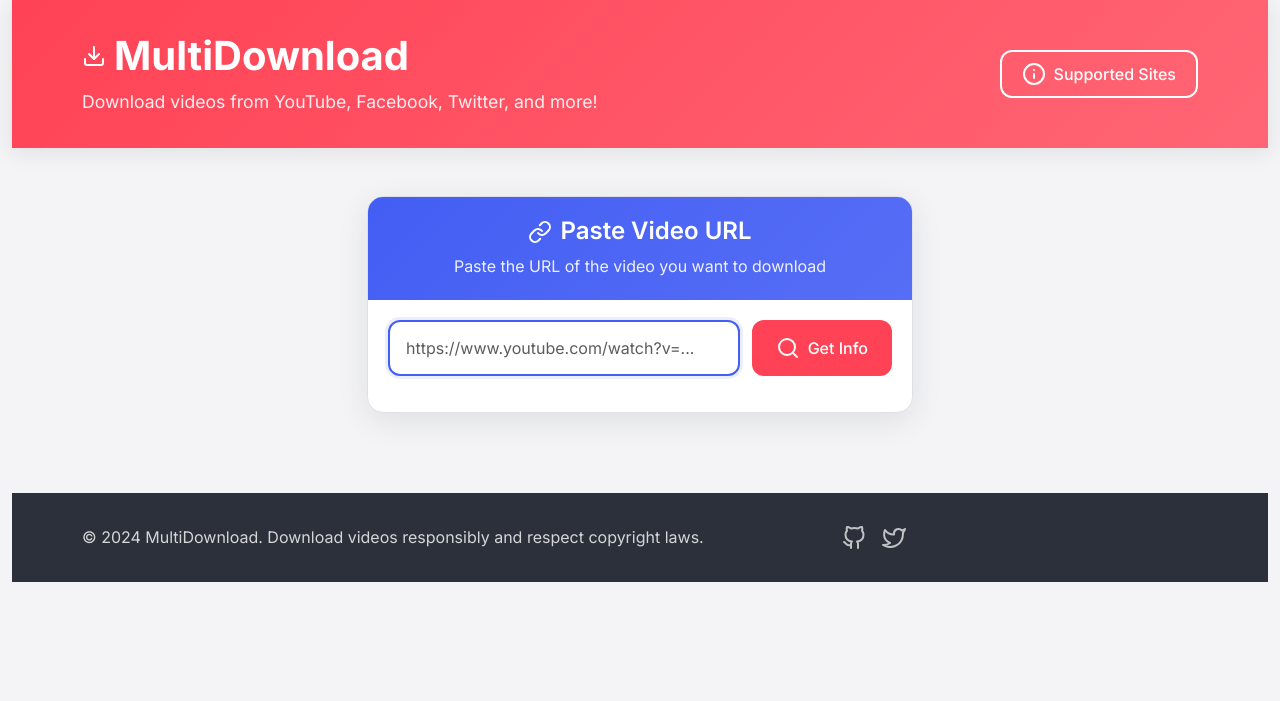
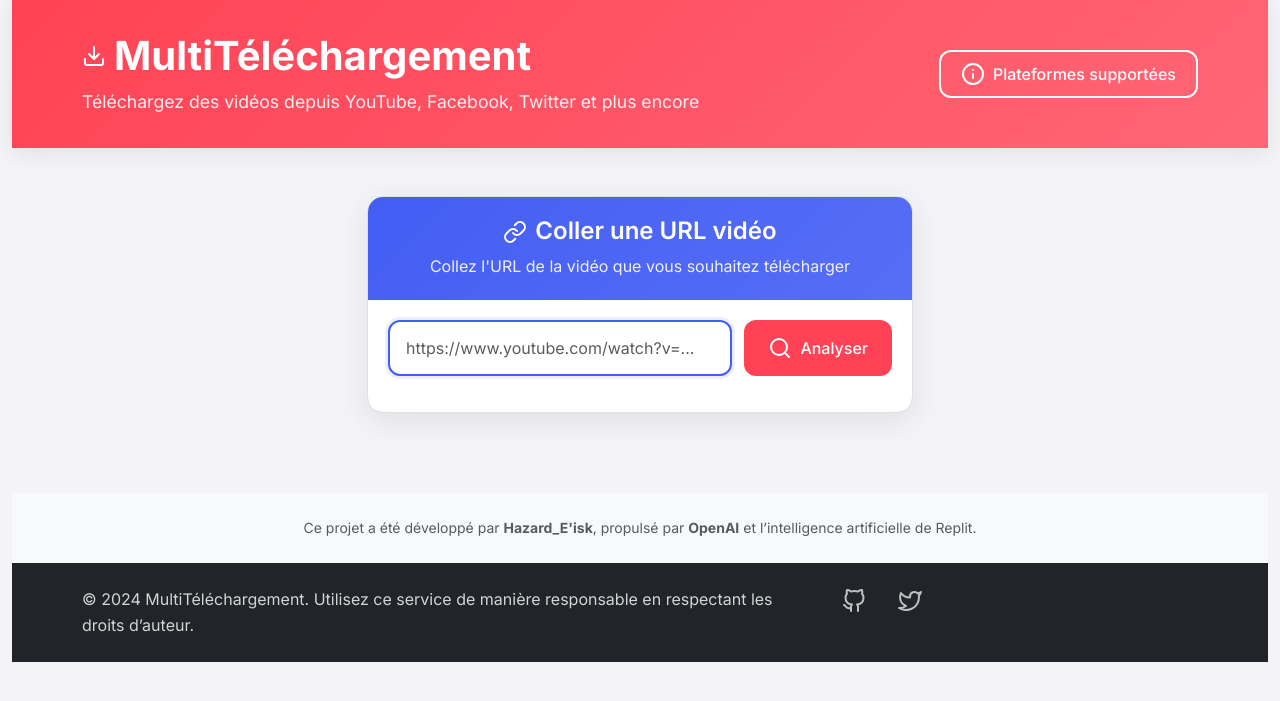
Before and after one commit to BOBOJUNIORK/Multi-Downloader, a Python web app: template templates/index.html in a window 1280 px wide. Shown: the top 701 px of the page. Run offline with Jinja, Linux system fonts and the light colour scheme; the template is opened without the code that fills it, so the values that code supplies are empty; some libraries are stand-ins or nearby versions.

Commit message:
Update index.html

```diff
--- a/templates/index.html
+++ b/templates/index.html
@@ -1,95 +1,69 @@
+
 <!DOCTYPE html>
-<html lang="en">
+<html lang="fr">
 <head>
     <meta charset="UTF-8">
     <meta name="viewport" content="width=device-width, initial-scale=1.0">
-    <title>MultiDownload - Video Downloader</title>
-
-    <!-- Bootstrap CSS -->
+    <title>MultiTéléchargement - Téléchargeur de Vidéos</title>
     <link href="https://cdn.jsdelivr.net/npm/bootstrap@5.3.0/dist/css/bootstrap.min.css" rel="stylesheet">
-
-    <!-- Google Fonts -->
     <link rel="preconnect" href="https://fonts.googleapis.com">
     <link rel="preconnect" href="https://fonts.gstatic.com" crossorigin>
     <link href="https://fonts.googleapis.com/css2?family=Inter:wght@300;400;500;600;700&family=Poppins:wght@300;400;500;600;700&display=swap" rel="stylesheet">
-
-    <!-- Feather Icons -->
     <script src="https://unpkg.com/feather-icons"></script>
-
-    <!-- Custom CSS -->
     <link rel="stylesheet" href="{{ url_for('static', filename='style.css') }}">
 </head>
 <body>
 <div class="container-fluid">
-        <!-- Header -->
     <header class="header">
         <div class="container">
             <div class="row align-items-center">
                 <div class="col-md-8">
                     <h1 class="logo">
                         <i data-feather="download"></i>
-                            MultiDownload
+                        MultiTéléchargement
                     </h1>
-                        <p class="tagline">Download videos from YouTube, Facebook, Twitter, and more!</p>
+                    <p class="tagline">Téléchargez des vidéos depuis YouTube, Facebook, Twitter et plus encore</p>
                 </div>
                 <div class="col-md-4 text-end">
                     <button class="btn btn-outline-primary" id="supportedSitesBtn">
                         <i data-feather="info"></i>
-                            Supported Sites
+                        Plateformes supportées
                     </button>
                 </div>
             </div>
         </div>
     </header>
-
-        <!-- Main Content -->
     <main class="main-content">
         <div class="container">
-                <!-- URL Input Section -->
             <div class="row justify-content-center">
                 <div class="col-lg-8 col-xl-6">
                     <div class="download-card">
                         <div class="card-header">
-                                <h2><i data-feather="link"></i> Paste Video URL</h2>
-                                <p>Paste the URL of the video you want to download</p>
+                            <h2><i data-feather="link"></i> Coller une URL vidéo</h2>
+                            <p>Collez l'URL de la vidéo que vous souhaitez télécharger</p>
                         </div>
-
                         <div class="card-body">
                             <form id="urlForm">
                                 <div class="url-input-group">
-                                        <input
-                                            type="url"
-                                            id="videoUrl"
-                                            class="form-control url-input"
-                                            placeholder="https://www.youtube.com/watch?v=..."
-                                            required
-                                        >
+                                    <input type="url" id="videoUrl" class="form-control url-input" placeholder="https://www.youtube.com/watch?v=..." required>
                                     <button type="submit" class="btn btn-primary btn-get-info">
                                         <i data-feather="search"></i>
-                                            Get Info
+                                        Analyser
                                     </button>
                                 </div>
                             </form>
-
-                                <!-- Error Messages -->
                             <div id="errorMessage" class="alert alert-danger d-none" role="alert">
                                 <i data-feather="alert-circle"></i>
                                 <span></span>
                             </div>
-
-                                <!-- Loading State -->
                             <div id="loadingState" class="loading-state d-none">
-                                    <div class="spinner-border text-primary" role="status">
-                                        <span class="visually-hidden">Loading...</span>
-                                    </div>
-                                    <p>Analyzing video...</p>
+                                <div class="spinner-border text-primary" role="status"></div>
+                                <p>Analyse de la vidéo en cours...</p>
                             </div>
                         </div>
                     </div>
                 </div>
             </div>
-
-                <!-- Video Info Section -->
             <div class="row justify-content-center">
                 <div class="col-lg-10 col-xl-8">
                     <div id="videoInfoSection" class="video-info-section d-none">
@@ -97,7 +71,7 @@
                             <div class="row">
                                 <div class="col-md-4">
                                     <div class="video-thumbnail">
-                                            <img id="videoThumbnail" src="" alt="Video Thumbnail" class="img-fluid">
+                                        <img id="videoThumbnail" src="" alt="Miniature" class="img-fluid">
                                         <div class="platform-badge" id="platformBadge"></div>
                                     </div>
                                 </div>
@@ -105,50 +79,33 @@
                                     <div class="video-details">
                                         <h3 id="videoTitle"></h3>
                                         <div class="video-meta">
-                                                <span class="meta-item">
-                                                    <i data-feather="user"></i>
-                                                    <span id="videoUploader"></span>
-                                                </span>
-                                                <span class="meta-item">
-                                                    <i data-feather="clock"></i>
-                                                    <span id="videoDuration"></span>
-                                                </span>
+                                            <span class="meta-item"><i data-feather="user"></i><span id="videoUploader"></span></span>
+                                            <span class="meta-item"><i data-feather="clock"></i><span id="videoDuration"></span></span>
                                         </div>
                                     </div>
                                 </div>
                             </div>
                         </div>
-
-                            <!-- Download Options -->
                         <div class="download-options">
-                                <h4><i data-feather="download"></i> Choose Download Format</h4>
-
+                            <h4><i data-feather="download"></i> Choisir un format</h4>
                             <div class="format-tabs">
                                 <ul class="nav nav-pills" id="formatTabs" role="tablist">
                                     <li class="nav-item" role="presentation">
                                         <button class="nav-link active" id="video-tab" data-bs-toggle="pill" data-bs-target="#video-pane" type="button" role="tab">
-                                                <i data-feather="video"></i>
-                                                Video
+                                            <i data-feather="video"></i> Vidéo
                                         </button>
                                     </li>
                                     <li class="nav-item" role="presentation">
                                         <button class="nav-link" id="audio-tab" data-bs-toggle="pill" data-bs-target="#audio-pane" type="button" role="tab">
-                                                <i data-feather="music"></i>
-                                                Audio Only
+                                            <i data-feather="music"></i> Audio seulement
                                         </button>
                                     </li>
                                 </ul>
                             </div>
-
                             <div class="tab-content" id="formatTabContent">
-                                    <!-- Video Formats -->
                                 <div class="tab-pane fade show active" id="video-pane" role="tabpanel">
-                                        <div id="videoFormats" class="format-list">
-                                            <!-- Video formats will be populated here -->
+                                    <div id="videoFormats" class="format-list"></div>
                                 </div>
-                                    </div>
-
-                                    <!-- Audio Format -->
                                 <div class="tab-pane fade" id="audio-pane" role="tabpanel">
                                     <div class="format-list">
                                         <div class="format-option">
@@ -157,8 +114,7 @@
                                                 <span class="format-quality">192 kbps</span>
                                             </div>
                                             <button class="btn btn-success download-btn" data-quality="audio">
-                                                    <i data-feather="download"></i>
-                                                    Download MP3
+                                                <i data-feather="download"></i> Télécharger MP3
                                             </button>
                                         </div>
                                     </div>
@@ -168,13 +124,11 @@
                     </div>
                 </div>
             </div>
-
-                <!-- Download Progress Section -->
             <div class="row justify-content-center">
                 <div class="col-lg-8 col-xl-6">
                     <div id="downloadProgress" class="download-progress d-none">
                         <div class="progress-card">
-                                <h4><i data-feather="download-cloud"></i> Downloading...</h4>
+                            <h4><i data-feather="download-cloud"></i> Téléchargement...</h4>
                             <div class="progress-bar-container">
                                 <div class="progress">
                                     <div id="progressBar" class="progress-bar" role="progressbar" style="width: 0%"></div>
@@ -192,80 +146,31 @@
             </div>
         </div>
     </main>
-
-        <!-- Supported Sites Modal -->
-        <div class="modal fade" id="supportedSitesModal" tabindex="-1">
-            <div class="modal-dialog modal-lg">
-                <div class="modal-content">
-                    <div class="modal-header">
-                        <h5 class="modal-title">
-                            <i data-feather="globe"></i>
-                            Supported Platforms
-                        </h5>
-                        <button type="button" class="btn-close" data-bs-dismiss="modal"></button>
+    <section class="bg-light text-center py-4">
+        <div class="container">
+            <p class="mb-0 small text-muted">
+                Ce projet a été développé par <strong>Hazard_E'isk</strong>, propulsé par <strong>OpenAI</strong> et l’intelligence artificielle de Replit.
+            </p>
         </div>
-                    <div class="modal-body">
-                        <p class="text-muted mb-3">This downloader supports hundreds of platforms including:</p>
-                        <div class="row">
-                            <div class="col-md-6">
-                                <ul class="supported-sites-list">
-                                    <li><i data-feather="play"></i> YouTube</li>
-                                    <li><i data-feather="facebook"></i> Facebook</li>
-                                    <li><i data-feather="twitter"></i> Twitter</li>
-                                    <li><i data-feather="instagram"></i> Instagram</li>
-                                    <li><i data-feather="music"></i> TikTok</li>
-                                </ul>
-                            </div>
-                            <div class="col-md-6">
-                                <ul class="supported-sites-list">
-                                    <li><i data-feather="video"></i> Vimeo</li>
-                                    <li><i data-feather="twitch"></i> Twitch</li>
-                                    <li><i data-feather="eye"></i> Dailymotion</li>
-                                    <li><i data-feather="bookmark"></i> Pinterest</li>
-                                    <li><i data-feather="message-circle"></i> Reddit</li>
-                                </ul>
-                            </div>
-                        </div>
-                        <div class="alert alert-info mt-3">
-                            <i data-feather="info"></i>
-                            And many more! Just paste any video URL to check if it's supported.
-                        </div>
-                    </div>
-                </div>
-            </div>
-        </div>
-
-        <!-- Footer -->
-        <footer class="footer">
+    </section>
+    <footer class="footer py-4 bg-dark text-white">
         <div class="container">
             <div class="row">
                 <div class="col-md-8">
-                        <p>&copy; 2024 MultiDownload. Download videos responsibly and respect copyright laws.</p>
+                    <p class="mb-0">&copy; 2024 MultiTéléchargement. Utilisez ce service de manière responsable en respectant les droits d’auteur.</p>
                 </div>
                 <div class="col-md-4 text-end">
                     <div class="social-links">
-                            <a href="#" class="social-link">
-                                <i data-feather="github"></i>
-                            </a>
-                            <a href="#" class="social-link">
-                                <i data-feather="twitter"></i>
-                            </a>
+                        <a href="#" class="social-link text-white me-3"><i data-feather="github"></i></a>
+                        <a href="#" class="social-link text-white"><i data-feather="twitter"></i></a>
                     </div>
                 </div>
             </div>
         </div>
     </footer>
 </div>
-
-    <!-- Bootstrap JS -->
 <script src="https://cdn.jsdelivr.net/npm/bootstrap@5.3.0/dist/js/bootstrap.bundle.min.js"></script>
-
-    <!-- Custom JS -->
 <script src="{{ url_for('static', filename='script.js') }}"></script>
-
-    <!-- Initialize Feather Icons -->
-    <script>
-        feather.replace();
-    </script>
+<script>feather.replace();</script>
 </body>
 </html>
```
Lines whose indentation alone changed are shown as unchanged.
